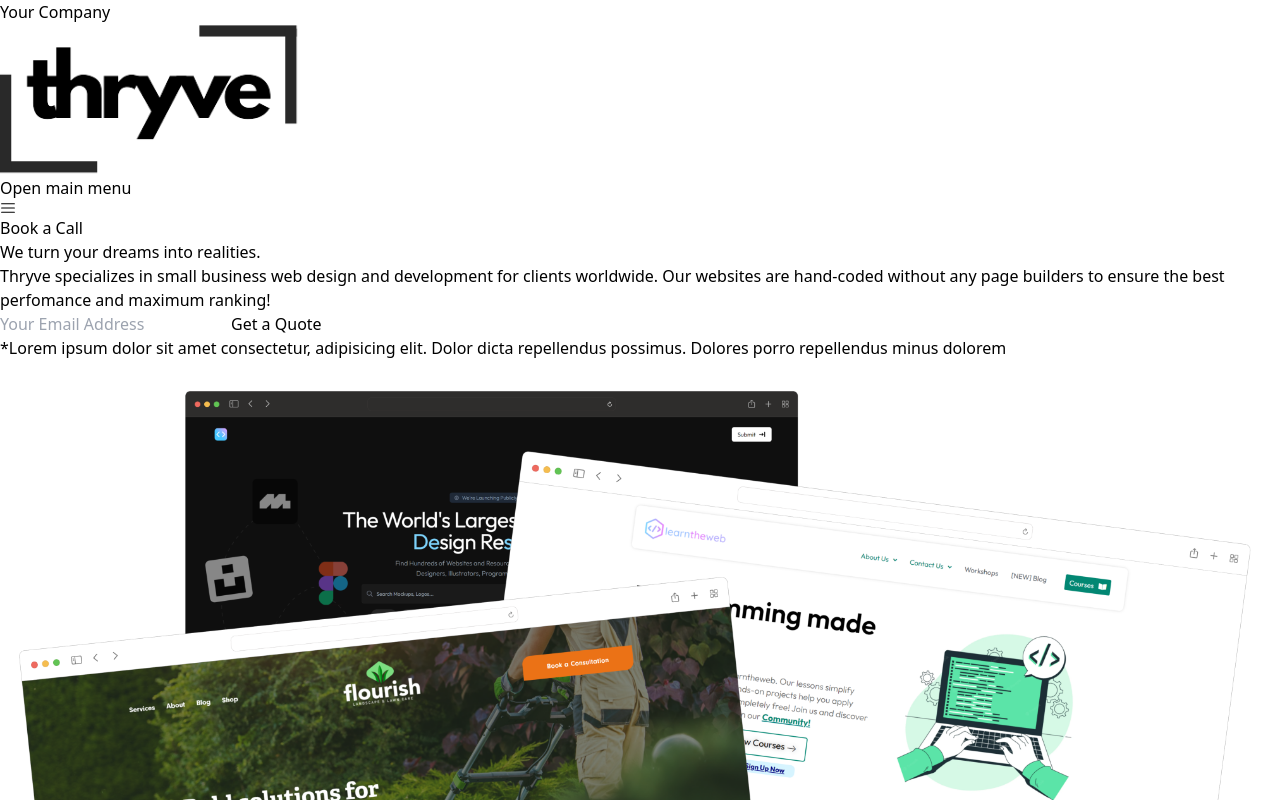
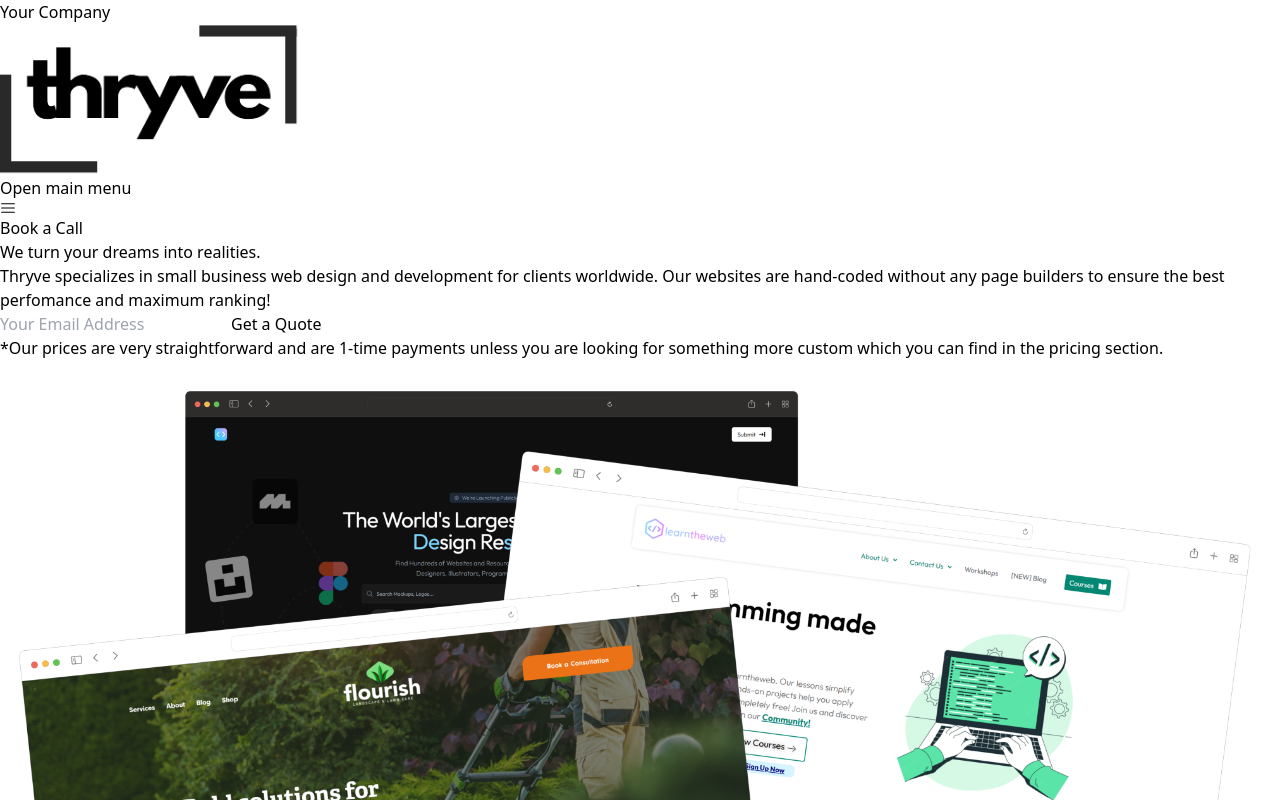
Before and after one commit to PkTheCoda/thryve, a React (Vite) app: page / in a window 1280 px wide. Shown: the top 800 px of the page. Built offline with nearby package versions, Linux system fonts and the light colour scheme.

Commit message:
removed lorem hero

```diff
--- a/src/Components/Hero.jsx
+++ b/src/Components/Hero.jsx
@@ -26,7 +26,7 @@ const Hero = () => {
                       <button class="w-1/3 text-lg h-12 px-4 bg-[#387e62] border-2 border-[#387e62] rounded shadow-md text-blue-50 hover:text-white hover:bg-blue-400 hover:border-blue-400 focus:outline-none">Get a Quote</button>
                   </div>
                   <h5 className="text-sm text-[#aeaeae]">
-                    *Lorem ipsum dolor sit amet consectetur, adipisicing elit. Dolor dicta repellendus possimus. Dolores porro repellendus minus dolorem
+                    *Our prices are very straightforward and are 1-time payments unless you are looking for something more custom which you can find in the pricing section.
                   </h5>
               </div>
           </div>
```
